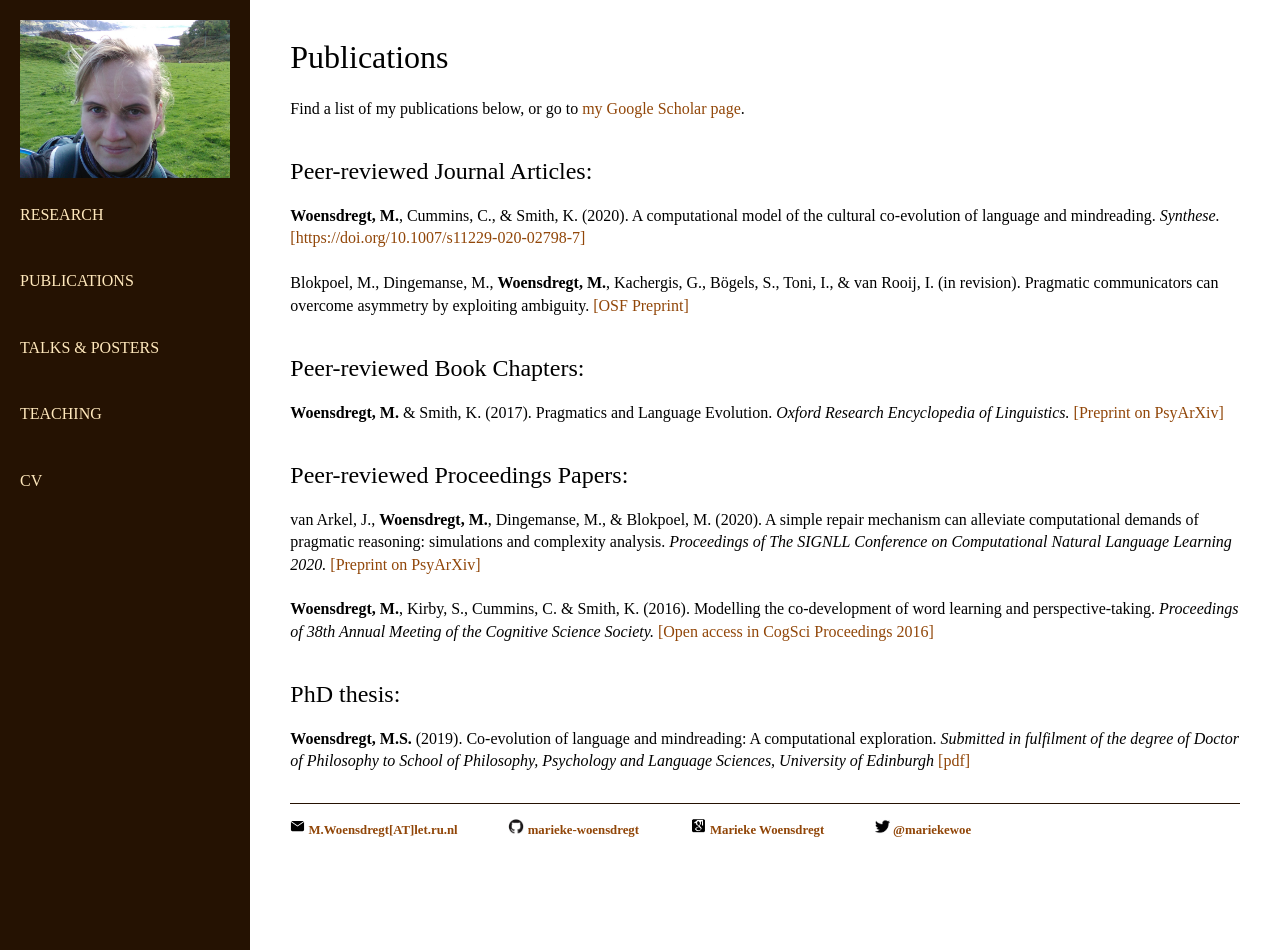
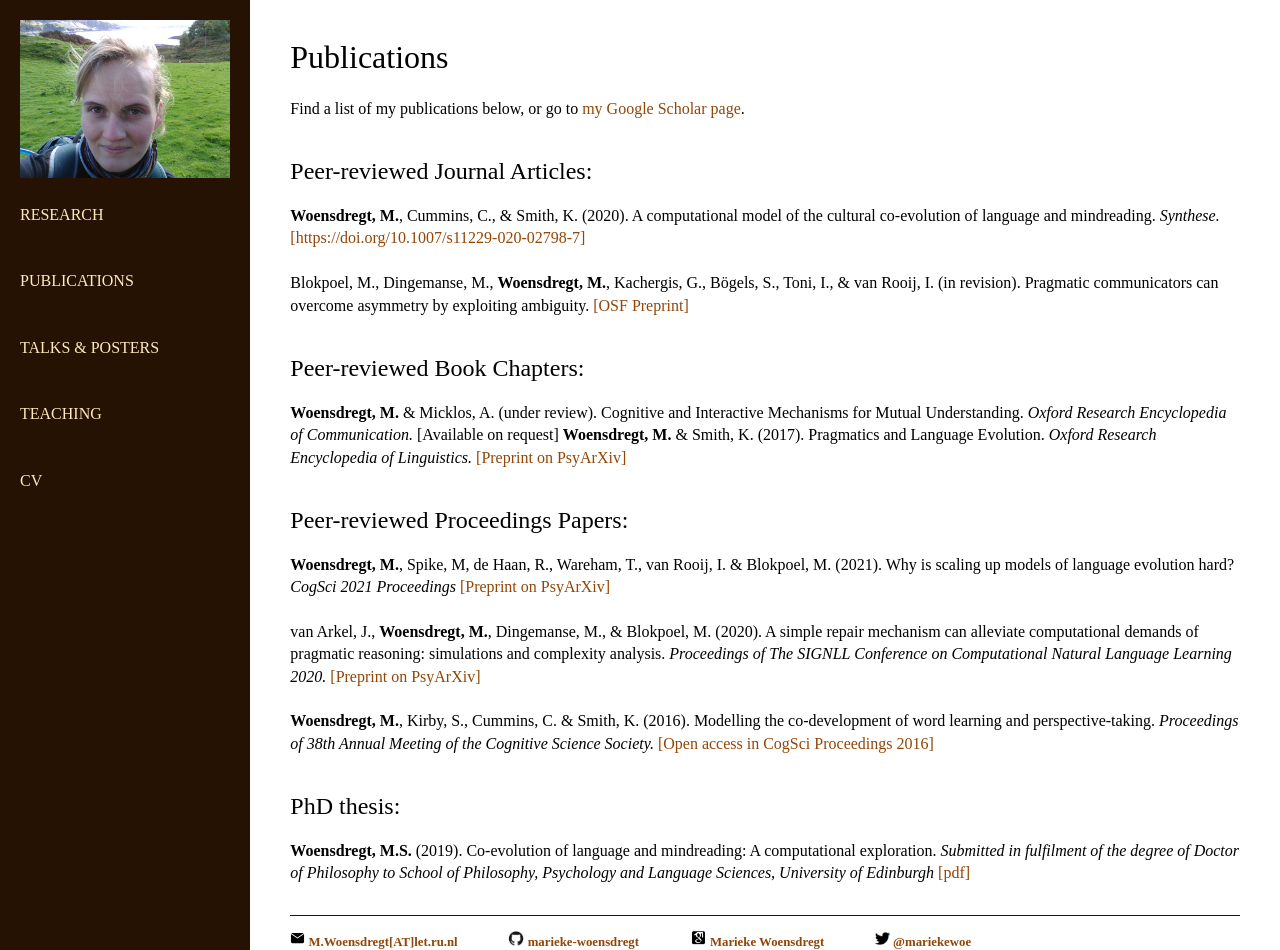
Before and after one commit to marieke-woensdregt/marieke-woensdregt.github.io, a Jekyll site: the page built from publications/index.html, in a window 1280 px wide and 950 px high. Built offline with Jekyll 4.4.1, drawn with Linux system fonts in a browser that asks for light colours.

Commit message:
Update index.html

```diff
--- a/publications/index.html
+++ b/publications/index.html
@@ -28,6 +28,10 @@ title: Publications
 
 	<h2> Peer-reviewed Book Chapters: </h2>
 	<p class="bottom-one">
+		<b>Woensdregt, M.</b> &amp; Micklos, A. (under review). Cognitive and Interactive Mechanisms for Mutual Understanding.
+		<i>Oxford Research Encyclopedia of Communication.</i>
+		[Available on request]
+
 		<b>Woensdregt, M.</b> &amp; Smith, K. (2017). Pragmatics and Language Evolution.
 		<i>Oxford Research Encyclopedia of Linguistics.</i>
 		<a href="https://psyarxiv.com/5sqfj/">[Preprint on PsyArXiv]</a>
@@ -35,7 +39,16 @@ title: Publications
 
 	<h2> Peer-reviewed Proceedings Papers: </h2>
 	<p class="bottom-one">
-		van Arkel, J., <b>Woensdregt, M.</b>, Dingemanse, M., &amp; Blokpoel, M. (2020). A simple repair mechanism can alleviate computational demands of pragmatic reasoning: simulations and complexity analysis.
+		<b>Woensdregt, M.</b>, Spike, M, de Haan, R., Wareham, T., van Rooij, I. &amp; Blokpoel, M. (2021).
+		Why is scaling up models of language evolution hard?
+		<i>CogSci 2021 Proceedings</i>
+		<a href="https://psyarxiv.com/d2h5c/">[Preprint on PsyArXiv]</a>
+
+		<br />
+		<br />
+
+		van Arkel, J., <b>Woensdregt, M.</b>, Dingemanse, M., &amp; Blokpoel, M. (2020).
+		A simple repair mechanism can alleviate computational demands of pragmatic reasoning: simulations and complexity analysis.
 		<i>Proceedings of The SIGNLL Conference on Computational Natural Language Learning 2020.</i>
 		<a href="https://psyarxiv.com/u2y4a/">[Preprint on PsyArXiv]</a>
 
```
